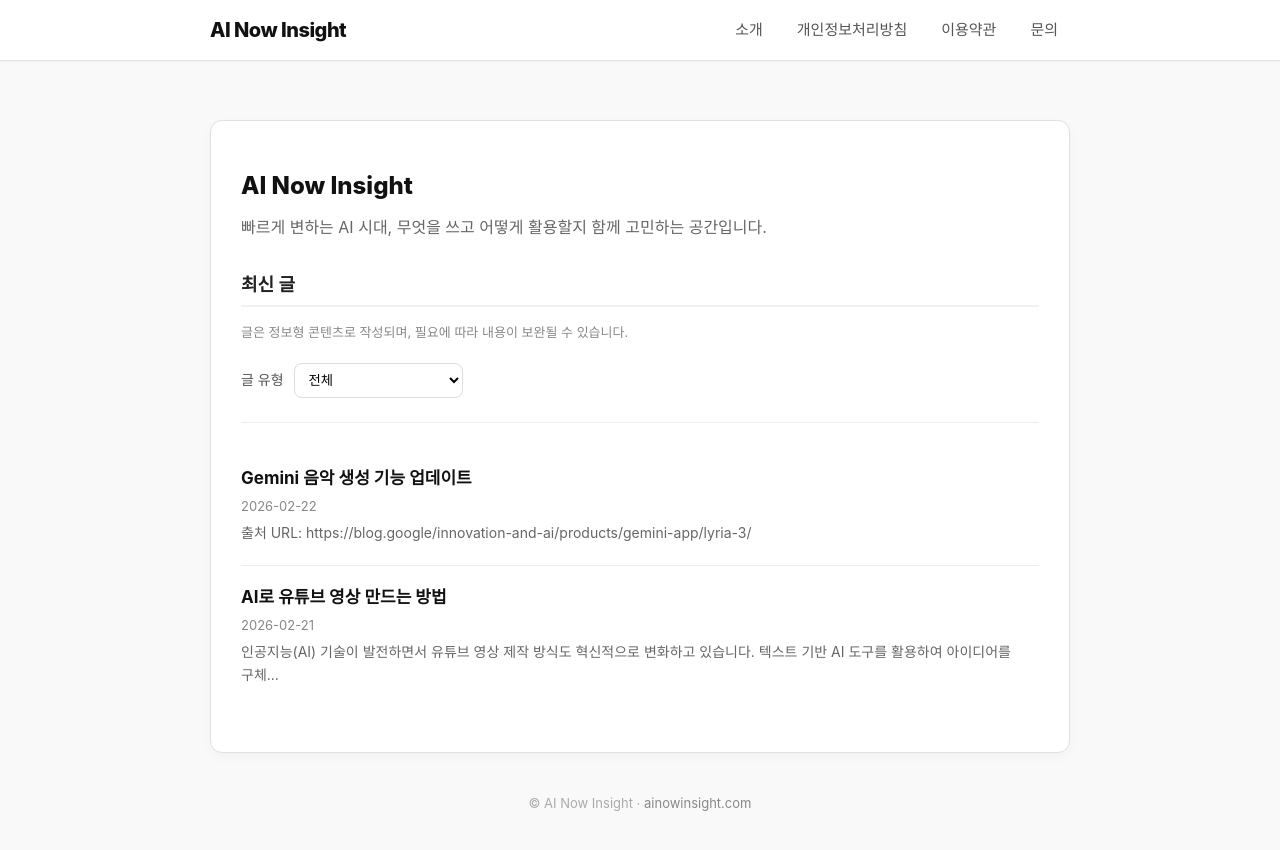
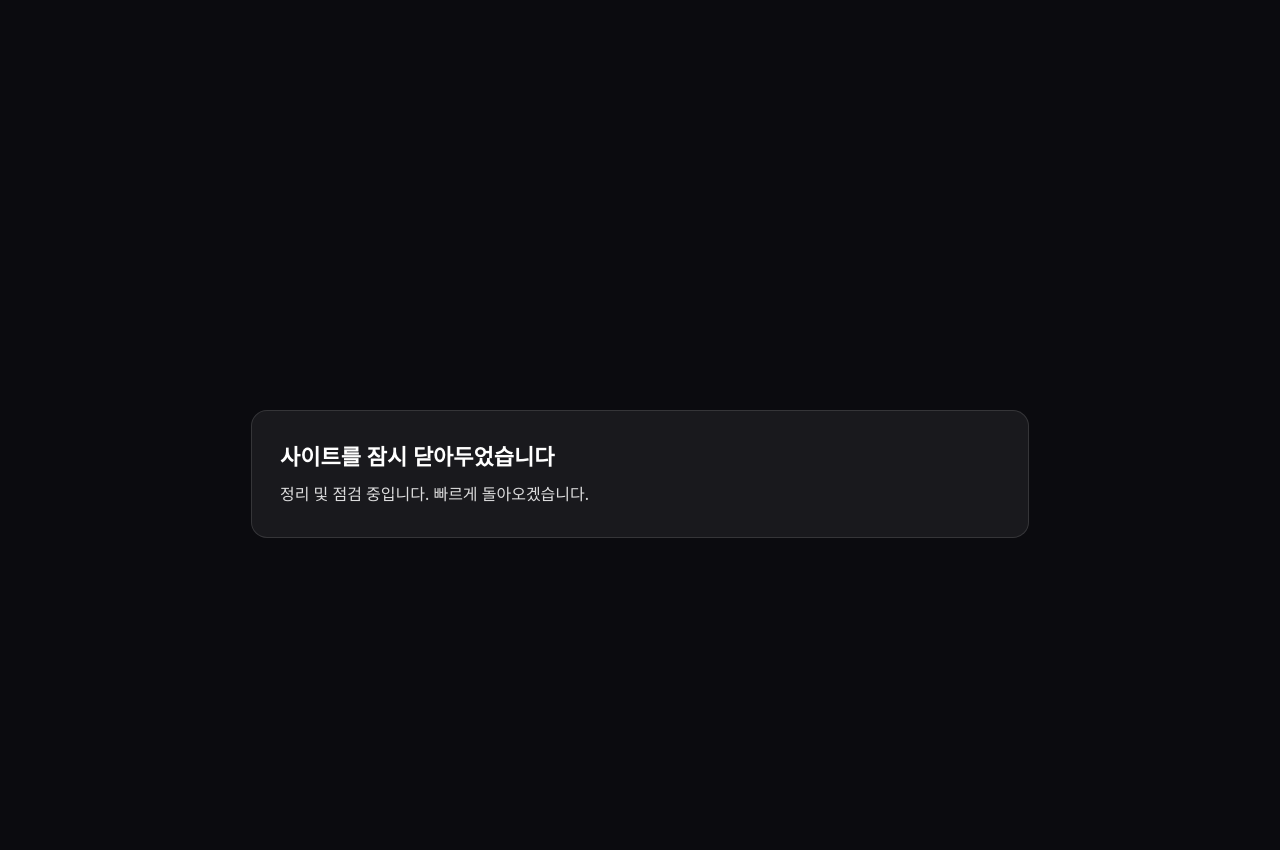
Before and after one commit to ilovegkd/ilovegkd.github.io, a Jekyll site: the page index.html, which Jekyll copies as it is, in a window 1280 px wide and 900 px high. Shown: the top 850 px of the window. Built offline with Jekyll 4.4.1, drawn with Linux system fonts in a browser that asks for light colours; the list of posts is cut into pages by our own code.

Commit message:
Update index.html

```diff
--- a/index.html
+++ b/index.html
@@ -1,144 +1,24 @@
----
-layout: null
----
 <!doctype html>
 <html lang="ko">
 <head>
   <meta charset="utf-8" />
   <meta name="viewport" content="width=device-width,initial-scale=1" />
-  <title>AI Now Insight</title>
-  <meta name="description" content="AI Now Insight는 현재의 AI 기술과 관련 흐름을 정리해 소개하는 정보형 웹사이트입니다." />
-  <link rel="canonical" href="https://ainowinsight.com/" />
-
-  <link rel="stylesheet" href="/assets/site.css?v=2" />
+  <title>잠시 닫아두었습니다</title>
+  <meta name="robots" content="noindex,nofollow" />
   <style>
-  /* 페이지 넘김 버튼 스타일 */
-  .pagination { text-align: center; margin: 40px 0; font-family: sans-serif; }
-  .pagination a, .pagination span {
-    display: inline-block; padding: 10px 15px; margin: 0 5px;
-    border: 1px solid #ddd; border-radius: 5px; text-decoration: none; color: #333;
-  }
-  .pagination a:hover { background-color: #f5f5f5; }
-  .pagination .current { background-color: #007bff; color: white; border-color: #007bff; }
-  .pagination .disabled { color: #ccc; border-color: #eee; pointer-events: none; }
-
-  /* ✅ 유형 드롭다운(간단 스타일) */
-  .post-filter { display:flex; align-items:center; gap:10px; margin: 14px 0 18px; }
-  .post-filter label { font-size: 14px; color:#555; }
-  .post-filter select { padding: 8px 10px; border:1px solid #ddd; border-radius:8px; background:#fff; }
+    body{margin:0;font-family:system-ui,-apple-system,Segoe UI,Roboto,Arial,sans-serif;background:#0b0b0f;color:#fff}
+    .wrap{min-height:100vh;display:flex;align-items:center;justify-content:center;padding:24px}
+    .card{max-width:720px;width:100%;background:rgba(255,255,255,.06);border:1px solid rgba(255,255,255,.12);border-radius:16px;padding:28px}
+    h1{margin:0 0 10px;font-size:22px}
+    p{margin:0;line-height:1.7;color:rgba(255,255,255,.85)}
   </style>
 </head>
 <body>
-  <div class="container">
-
-    <!-- ✅ 고정 상단 로고 + 메뉴 -->
-    <header class="header">
-      <div class="topbar">
-        <a class="logo" href="/">AI Now Insight</a>
-        <nav class="nav">
-          <a href="/about.html">소개</a>
-          <a href="/privacy.html">개인정보처리방침</a>
-          <a href="/terms.html">이용약관</a>
-          <a href="/contact.html">문의</a>
-        </nav>
-      </div>
-    </header>
-
-
-    <section class="hero">
-      <div class="card">
-        <h1 class="site-title">AI Now Insight</h1>
-        <p class="site-subtitle">빠르게 변하는 AI 시대, 무엇을 쓰고 어떻게 활용할지 함께 고민하는 공간입니다.</p>
-
-        <div class="h2">최신 글</div>
-        <div class="meta" style="margin-bottom: 20px;">
-          글은 정보형 콘텐츠로 작성되며, 필요에 따라 내용이 보완될 수 있습니다.
-        </div>
-
-        <!-- ✅ 드롭다운 필터 (전체/비교/과정) -->
-        <div class="post-filter">
-          <label for="modeFilter">글 유형</label>
-          <select id="modeFilter">
-            <option value="ALL">전체</option>
-            <option value="NEWS">AI 최신 소식(업데이트)</option>
-            <option value="HOWTO">AI 활용 가이드(사용법)</option>
-          </select>
-        </div>
-
-        <hr />
-
-        <ul class="list" id="postList">
-          {% assign posts_source = paginator.posts | default: site.posts %}
-          {% for post in posts_source %}
-            <li class="post-item" data-mode="{{ post.post_mode | default: '' }}">
-              {% if post.image %}
-                <img src="{{ post.image | relative_url }}" alt="{{ post.title | escape }}" loading="lazy" class="post-thumb" />
-              {% endif %}
-              <div class="post-text">
-                <a class="post-link" href="{{ post.url | relative_url }}">{{ post.title }}</a>
-                <div class="small meta">{{ post.date | date: "%Y-%m-%d" }}</div>
-                <p style="font-size: 14px; color: #666; margin-top: 5px; margin-bottom: 0;">
-                  {{ post.excerpt | strip_html | truncate: 80 }}
-                </p>
-              </div>
-            </li>
-          {% endfor %}
-        </ul>
-
-        {% if paginator.total_pages > 1 %}
-        <div class="pagination">
-
-          {% if paginator.previous_page %}
-            <a href="{{ paginator.previous_page_path | relative_url }}">« 이전</a>
-          {% else %}
-            <span class="disabled">« 이전</span>
-          {% endif %}
-
-          <span class="current">{{ paginator.page }} / {{ paginator.total_pages }}</span>
-
-          {% if paginator.next_page %}
-            <a href="{{ paginator.next_page_path | relative_url }}">다음 »</a>
-          {% else %}
-            <span class="disabled">다음 »</span>
-          {% endif %}
-
-        </div>
-        {% endif %}
-        </div>
-    </section>
-
-    <footer class="footer">
-      © AI Now Insight · <span class="meta">ainowinsight.com</span>
-    </footer>
+  <div class="wrap">
+    <div class="card">
+      <h1>사이트를 잠시 닫아두었습니다</h1>
+      <p>정리 및 점검 중입니다. 빠르게 돌아오겠습니다.</p>
+    </div>
   </div>
-
-  <!-- ✅ 필터 스크립트: post_mode 기준(NEWS/HOWTO) -->
-  <script>
-  (function(){
-    var sel = document.getElementById("modeFilter");
-    var list = document.getElementById("postList");
-    if (!sel || !list) return;
-
-    var items = list.querySelectorAll(".post-item");
-
-    function apply(){
-      var v = (sel.value || "ALL").toUpperCase();
-      for (var i = 0; i < items.length; i++) {
-        var m = (items[i].getAttribute("data-mode") || "").toUpperCase();
-
-        // post_mode가 없는 예전 글은 "전체"에서만 보이게 처리
-        if (v === "ALL") {
-          items[i].style.display = "";
-        } else {
-          items[i].style.display = (m === v) ? "" : "none";
-        }
-      }
-    }
-
-    sel.addEventListener("change", apply);
-    apply();
-  })();
-  </script>
-
 </body>
 </html>
```
